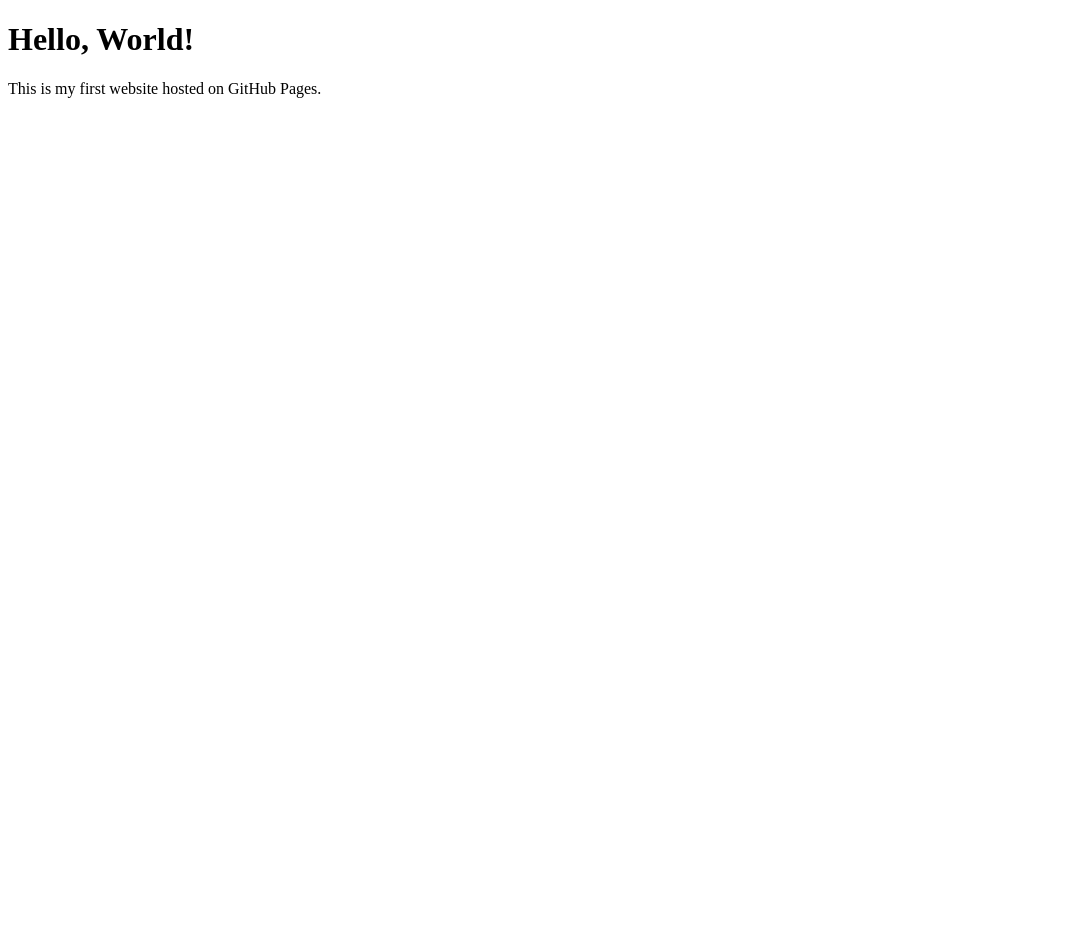
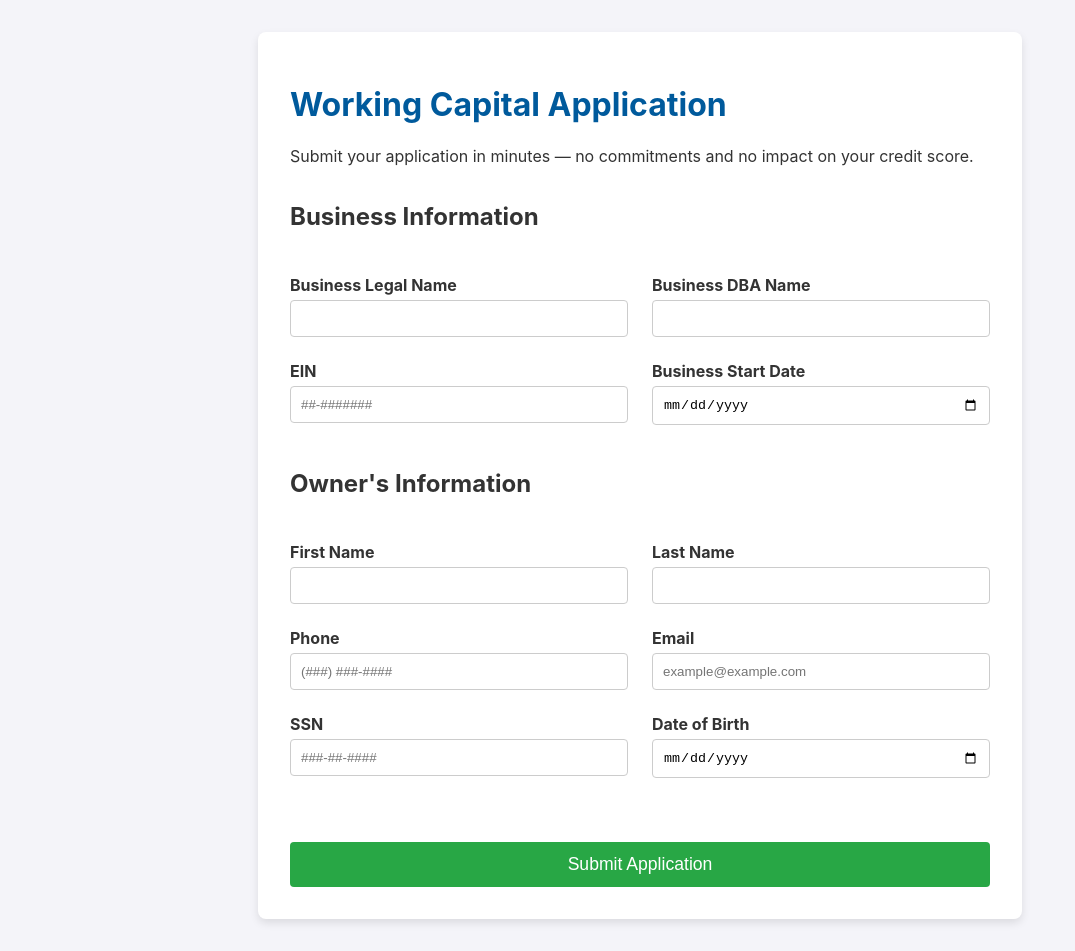
Before and after one commit to mendeOTC/API, a plain HTML site: page index.html in a window 1280 px wide. Shown: the whole page, without its empty margins (0-1075 px from the left). Before the commit the page ends 800 px from the top, so only its background shows below. Drawn offline with Linux system fonts and the light colour scheme.

Commit message:
Update index.html

```diff
--- a/index.html
+++ b/index.html
@@ -3,10 +3,150 @@
 <head>
     <meta charset="UTF-8">
     <meta name="viewport" content="width=device-width, initial-scale=1.0">
-    <title>My Test Website</title>
+    <title>Working Capital Application</title>
+    <style>
+        body { font-family: -apple-system, BlinkMacSystemFont, "Segoe UI", Roboto, Helvetica, Arial, sans-serif; margin: 2em; background-color: #f4f4f9; color: #333; }
+        .container { max-width: 700px; margin: auto; background: #fff; padding: 2em; border-radius: 8px; box-shadow: 0 4px 8px rgba(0,0,0,0.1); }
+        h1 { color: #005a9c; }
+        .form-grid { display: grid; grid-template-columns: 1fr 1fr; gap: 1.5em; }
+        .full-width { grid-column: 1 / -1; }
+        label { display: block; margin-bottom: 5px; font-weight: bold; }
+        input[type="text"], input[type="email"], input[type="tel"], input[type="date"], input[type="number"], select {
+            width: 100%;
+            padding: 10px;
+            border: 1px solid #ccc;
+            border-radius: 4px;
+            box-sizing: border-box;
+        }
+        button {
+            grid-column: 1 / -1;
+            background-color: #28a745;
+            color: white;
+            padding: 12px 20px;
+            border: none;
+            border-radius: 4px;
+            cursor: pointer;
+            font-size: 1.1em;
+            width: 100%;
+        }
+        button:hover { background-color: #218838; }
+        #status { margin-top: 1em; font-weight: bold; text-align: center; grid-column: 1 / -1; }
+    </style>
 </head>
 <body>
-    <h1>Hello, World!</h1>
-    <p>This is my first website hosted on GitHub Pages.</p>
+
+<div class="container">
+    <h1>Working Capital Application</h1>
+    <p>Submit your application in minutes — no commitments and no impact on your credit score.</p>
+
+    <form id="customJotform">
+        <div class="form-grid">
+
+            <div class="full-width"><h2>Business Information</h2></div>
+
+            <div>
+                <label for="businessLegal">Business Legal Name</label>
+                <input type="text" id="businessLegal" name="businessLegal" required>
+            </div>
+
+            <div>
+                <label for="businessDba">Business DBA Name</label>
+                <input type="text" id="businessDba" name="businessDba" required>
+            </div>
+
+            <div>
+                <label for="ein">EIN</label>
+                <input type="text" id="ein" name="ein" placeholder="##-#######" required>
+            </div>
+
+            <div>
+                <label for="businessStart">Business Start Date</label>
+                <input type="date" id="businessStart" name="businessStart" required>
+            </div>
+
+            <div class="full-width"><h2>Owner's Information</h2></div>
+
+            <div>
+                <label for="firstName">First Name</label>
+                <input type="text" id="firstName" name="firstName" required>
+            </div>
+
+            <div>
+                <label for="lastName">Last Name</label>
+                <input type="text" id="lastName" name="lastName" required>
+            </div>
+
+            <div>
+                <label for="phone">Phone</label>
+                <input type="tel" id="phone" name="phone" placeholder="(###) ###-####" required>
+            </div>
+
+            <div>
+                <label for="email">Email</label>
+                <input type="email" id="email" name="email" placeholder="example@example.com" required>
+            </div>
+
+            <div>
+                <label for="ssn">SSN</label>
+                <input type="text" id="ssn" name="ssn" placeholder="###-##-####" required>
+            </div>
+
+            <div>
+                <label for="dateOfBirth">Date of Birth</label>
+                <input type="date" id="dateOfBirth" name="dateOfBirth" required>
+            </div>
+
+            <div id="status"></div>
+
+            <button type="submit">Submit Application</button>
+
+        </div>
+    </form>
+</div>
+
+<script>
+    // --- CONFIGURATION ---
+    const apiKey = 'YOUR_API_KEY_HERE'; // ⚠️ PASTE YOUR API KEY HERE
+    const formID = '252018689230154'; // This is your Form ID
+
+    // --- SCRIPT ---
+    const jotform = document.getElementById('customJotform');
+    const statusDiv = document.getElementById('status');
+
+    jotform.addEventListener('submit', event => {
+        event.preventDefault();
+        statusDiv.textContent = 'Sending, please wait...';
+        statusDiv.style.color = '#005a9c';
+
+        const formData = new FormData(jotform);
+        const submission = {};
+
+        // --- MAPPING YOUR HTML FIELDS TO JOTFORM QIDs ---
+        submission['submission[3]']  = formData.get('businessLegal');
+        submission['submission[4]']  = formData.get('businessDba');
+        submission['submission[5]']  = formData.get('ein');
+        submission['submission[6]']  = formData.get('businessStart');
+        submission['submission[14]'] = formData.get('firstName');
+        submission['submission[92]'] = formData.get('lastName'); // QID for Last Name
+        submission['submission[17]'] = formData.get('phone');
+        submission['submission[39]'] = formData.get('email'); // QID for Email
+        submission['submission[15]'] = formData.get('ssn');
+        submission['submission[16]'] = formData.get('dateOfBirth');
+        // Add other fields here if needed
+
+        const fetchOptions = {
+            method: 'POST',
+            headers: { 'Content-Type': 'application/x-www-form-urlencoded' },
+            body: new URLSearchParams(submission).toString()
+        };
+
+        fetch(`https://api.jotform.com/form/${formID}/submissions?apiKey=${apiKey}`, fetchOptions)
+            .then(response => response.json())
+            .then(data => {
+                if (data.responseCode === 200) {
+            });
+    });
+</script>
+
 </body>
 </html>
```
